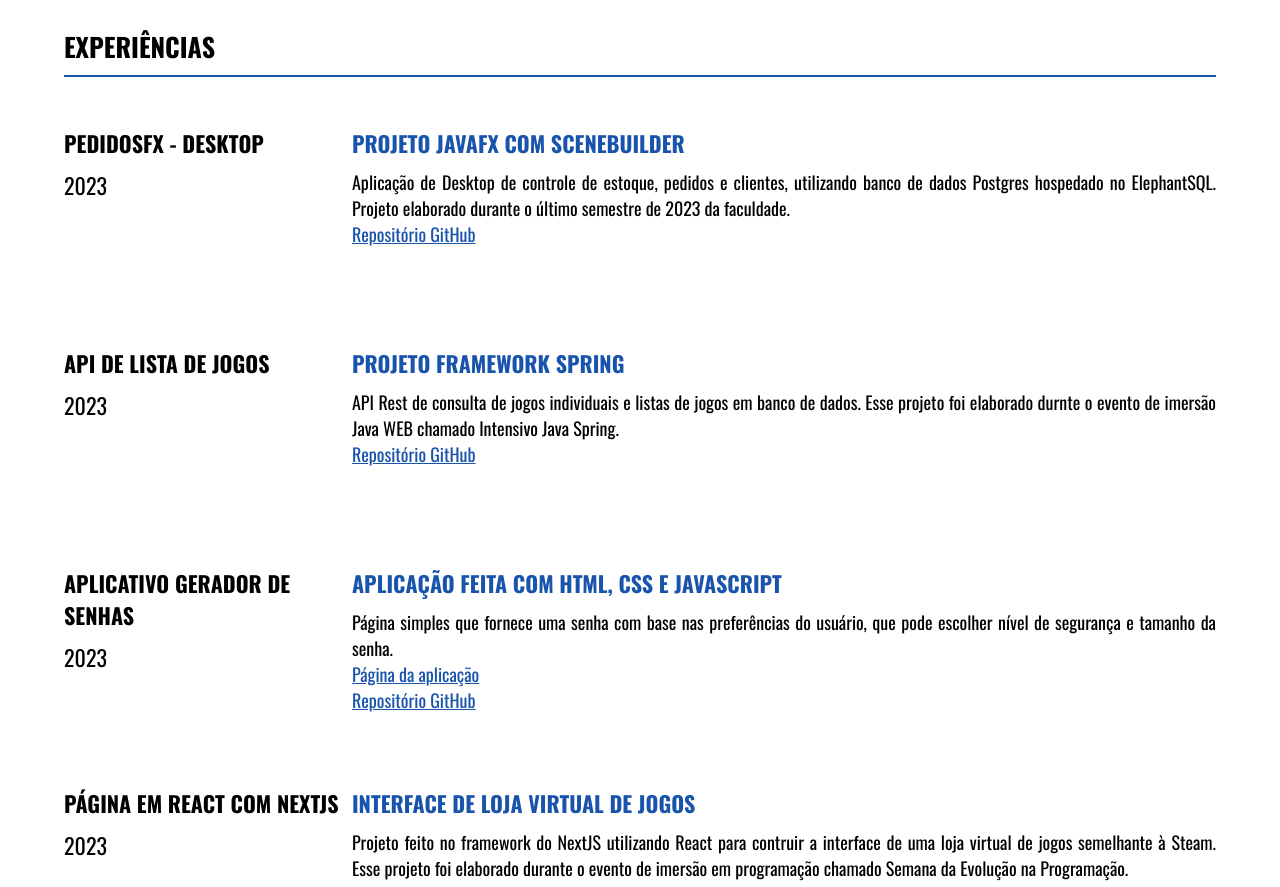
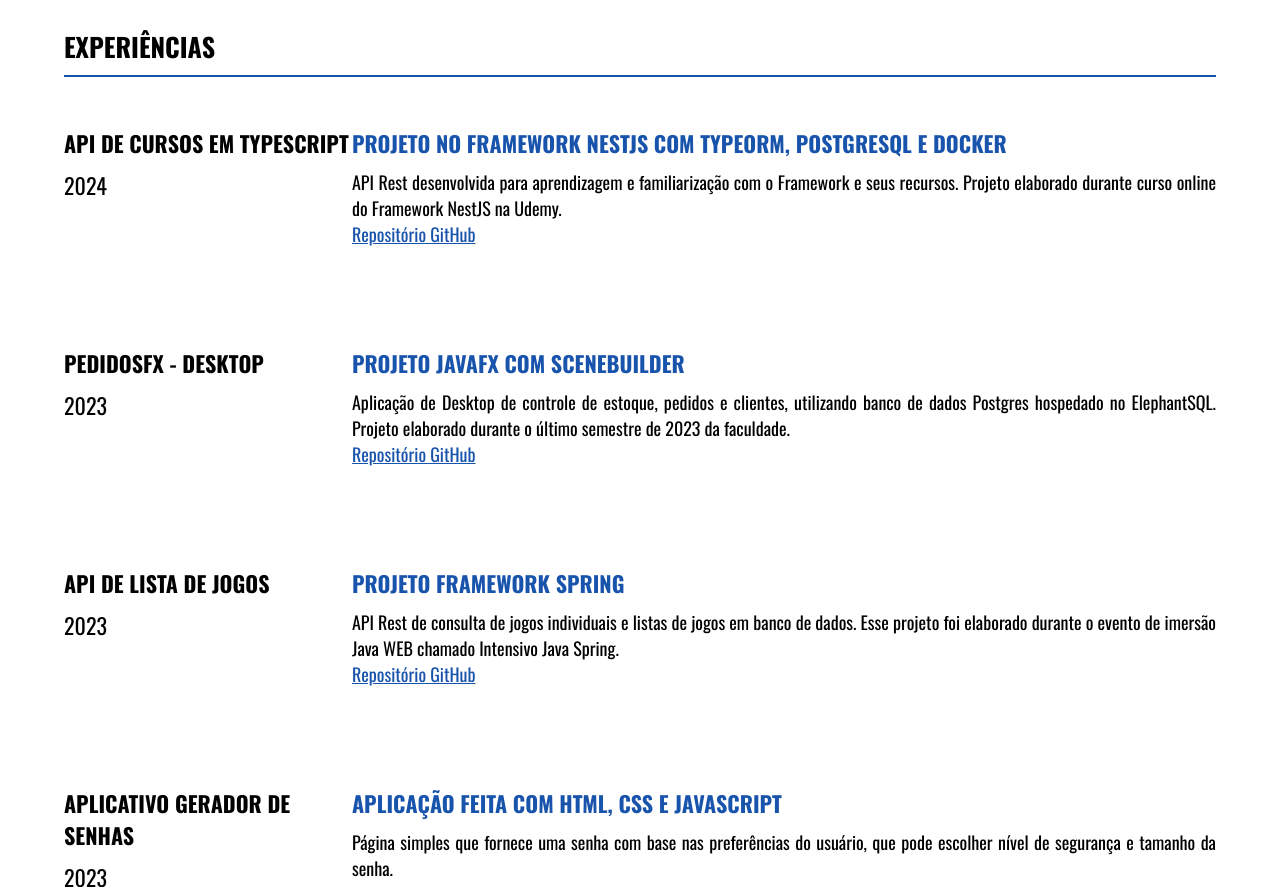
Before and after one commit to Meiado/CurriculumProject, a plain HTML site: page index.html in a window 1280 px wide. Shown: the part 700-1587 px from the top of the page. Drawn offline with nearby package versions, Linux system fonts and the light colour scheme.

Commit message:
Atualização 2024-1 v3

```diff
--- a/index.html
+++ b/index.html
@@ -52,6 +52,17 @@
             <div class="h-itens">
                 <div class="item">
                     <div class="work">
+                        <h2>API de Cursos em TypeScript</h2>
+                        <p>2024</p>
+                    </div>
+                    <div class="description">
+                        <h2>Projeto no framework NestJS com TypeORM, PostgreSQL e Docker</h2>
+                        <p>API Rest desenvolvida para aprendizagem e familiarização com o Framework e seus recursos. Projeto elaborado durante curso online do Framework NestJS na Udemy.<br>
+                        <a href="https://github.com/Meiado/nestjs_project" target="_blank" >Repositório GitHub</a></p>
+                    </div>
+                </div>
+                <div class="item">
+                    <div class="work">
                         <h2>PedidosFX - Desktop</h2>
                         <p>2023</p>
                     </div>
@@ -68,7 +79,7 @@
                     </div>
                     <div class="description">
                         <h2>Projeto framework Spring</h2>
-                        <p>API Rest de consulta de jogos individuais e listas de jogos em banco de dados. Esse projeto foi elaborado durnte o evento de imersão Java WEB chamado Intensivo Java Spring.<br>
+                        <p>API Rest de consulta de jogos individuais e listas de jogos em banco de dados. Esse projeto foi elaborado durante o evento de imersão Java WEB chamado Intensivo Java Spring.<br>
                         <a href="https://github.com/Meiado/gamelist" target="_blank" >Repositório GitHub</a></p>
                     </div>
                 </div>
```
